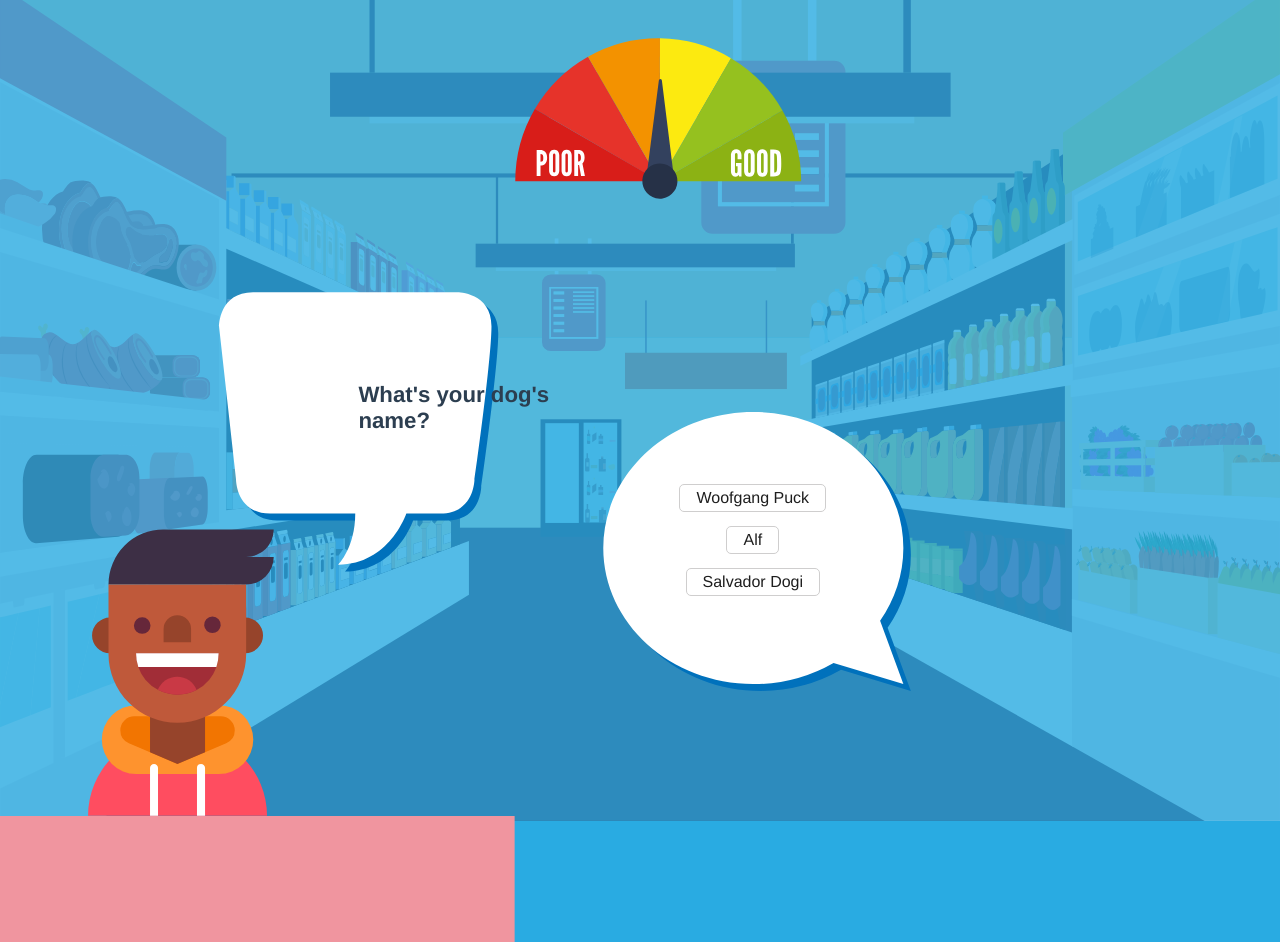
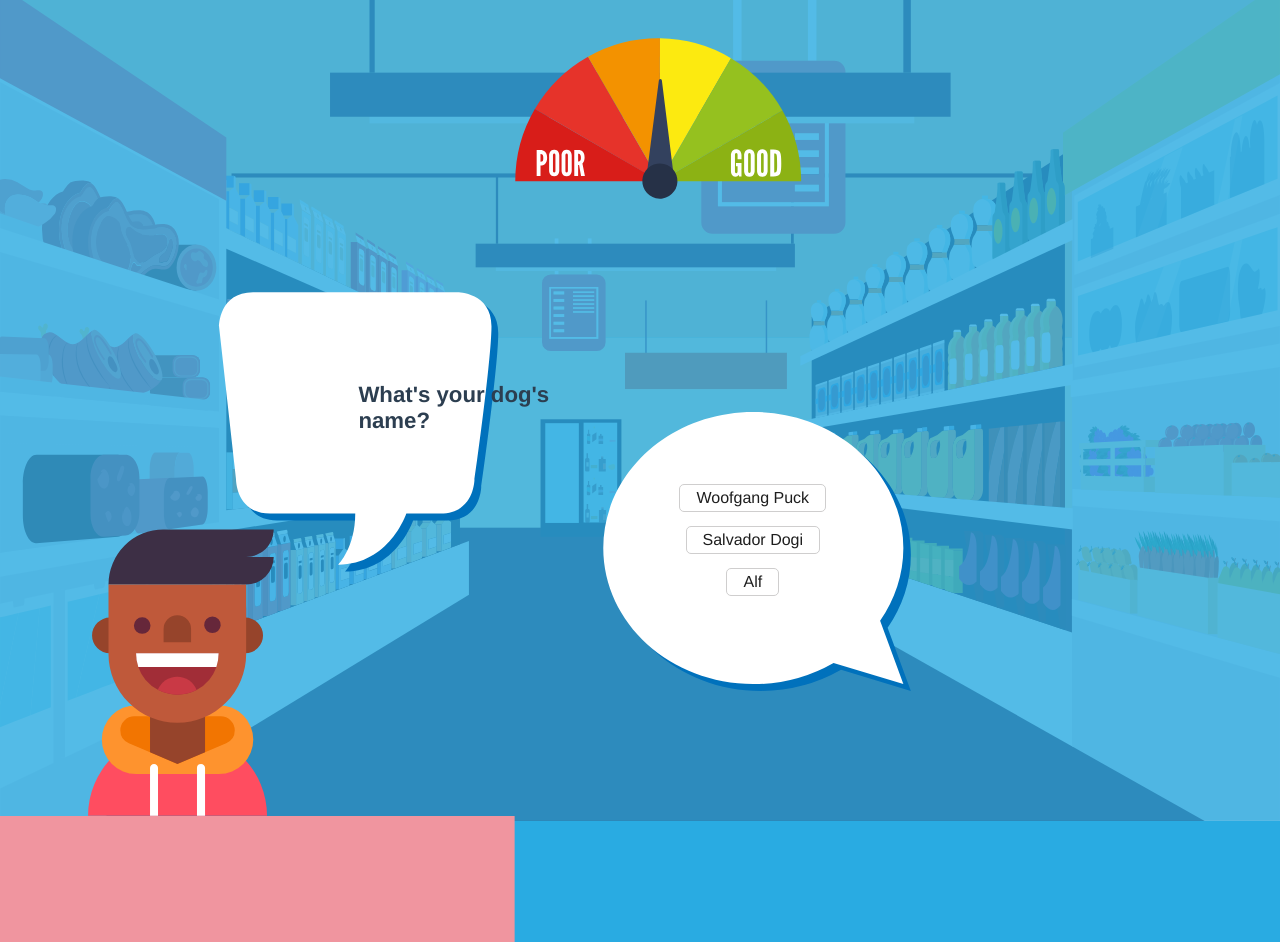
Before and after one commit to daviddarx/learn-vue-game, a Vue app in the folder aliengame/: page / in a window 1280 px wide. Both pictures are taken after a click on the button "Pick your character". Built offline with nearby package versions, Linux system fonts and the light colour scheme; a web font is replaced by a local one.

Commit message:
feat(App) shuffle the answers

```diff
--- a/aliengame/src/App.vue
+++ b/aliengame/src/App.vue
@@ -90,7 +90,7 @@
         <h3>{{ questions[questionIndex].question }}</h3>
       </div>
       <div class="zombietalk">
-        <p v-for="character in characterChoices" :key="character">
+        <p v-for="character in shuffle(characterChoices)" :key="character">
           <button @click="answerQuestion(character)">
             {{ questions[questionIndex][character] }}
           </button>
@@ -145,6 +145,22 @@ export default {
     },
     answerQuestion(character) {
       this.$store.commit("answerQuestion", character);
+    },
+    shuffle(array) {
+      // Fisher-Yates shuffle
+      var m = array.length,
+        t,
+        i;
+
+      while (m) {
+        i = Math.floor(Math.random() * m--);
+
+        t = array[m];
+        array[m] = array[i];
+        array[i] = t;
+      }
+
+      return array;
     }
   }
 };
```
